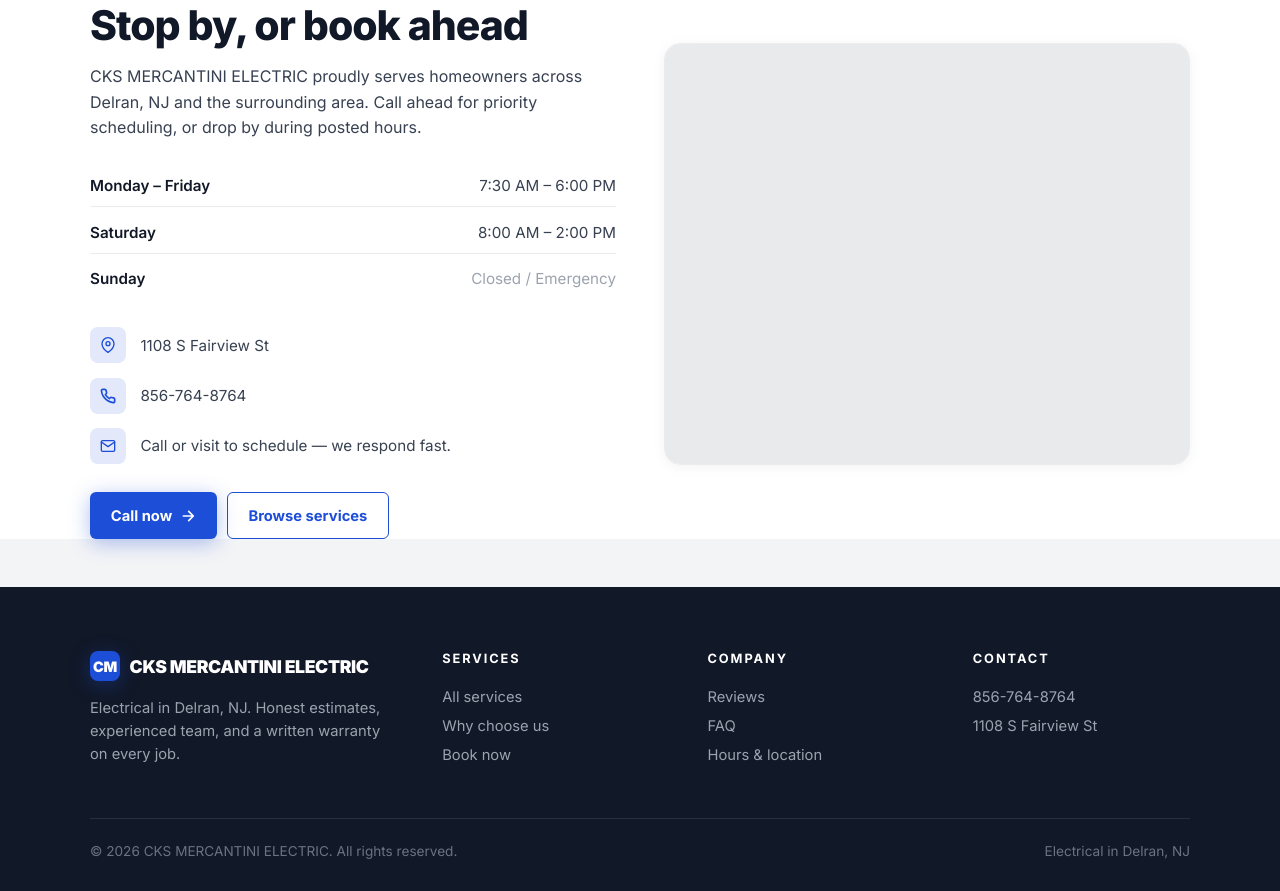
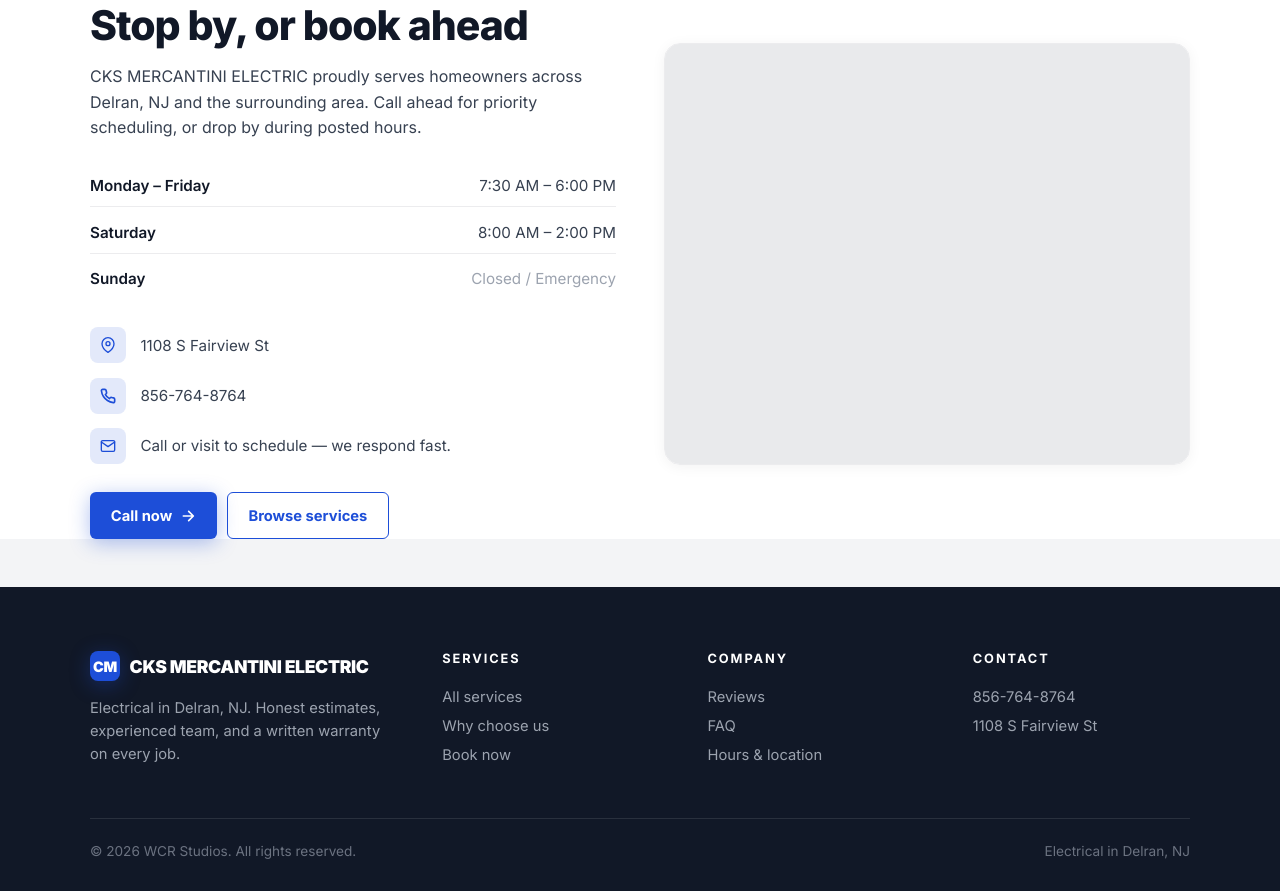
Before and after one commit to Wrenbjor/trades--cks-mercantini-electric, a plain HTML site: page index.html in a window 1280 px wide. Shown: the part 4721-5612 px from the top of the page. Drawn offline with nearby package versions, Linux system fonts and the light colour scheme; no server answers.

Commit message:
Update site

```diff
--- a/index.html
+++ b/index.html
@@ -605,7 +605,7 @@
     </div>
   </div>
   <div class="foot-bottom">
-    <div>&copy; 2026 CKS MERCANTINI ELECTRIC. All rights reserved.</div>
+    <div>&copy; 2026 WCR Studios. All rights reserved.</div>
     <div>Electrical in Delran, NJ</div>
   </div>
 </footer>
```
